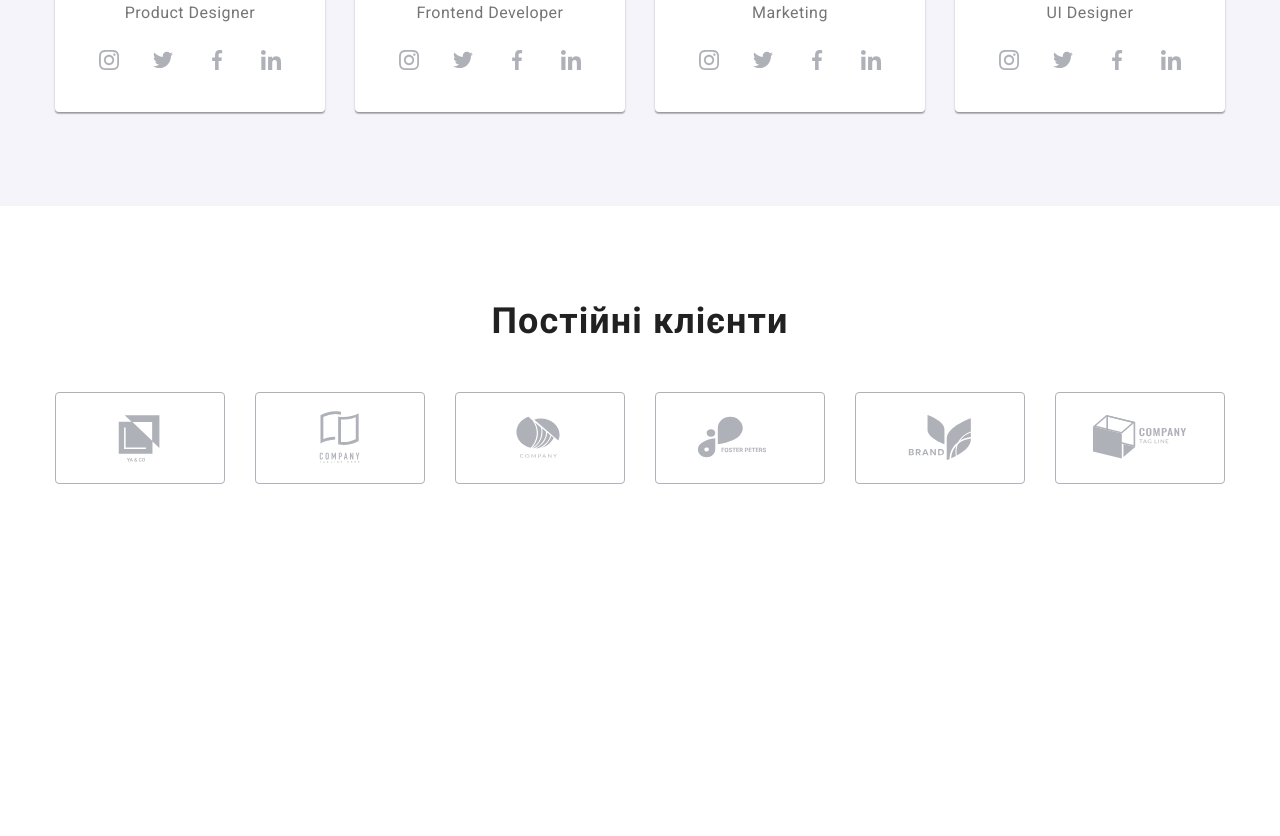
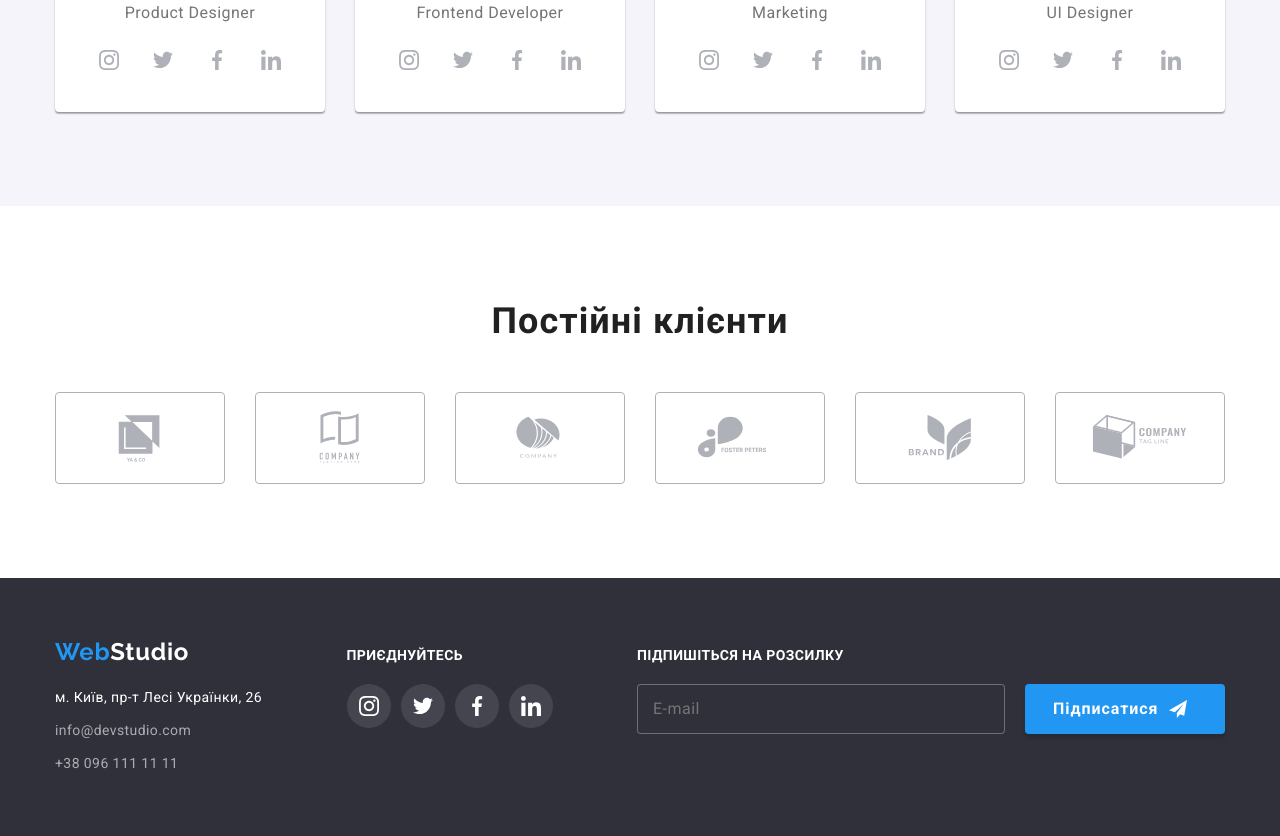
Before and after one commit to CeresRasmussen/goit-markup-hw-07-, a plain HTML site: page index.html in a window 1280 px wide. Shown: the part 2098-2934 px from the top of the page. Before the commit the page ends 2676 px from the top, so only its background shows below. Drawn offline with nearby package versions, Linux system fonts and the light colour scheme.

Commit message:
add Footer and modal (сонце сяє, пташки співають)

```diff
--- a/index.html
+++ b/index.html
@@ -483,8 +483,8 @@
         </div>
       </section>
     </main>
-    <!-- <footer class="footer">
-      <div class="container footer__container">
+    <footer class="footer">
+      <div class="container">
         <div class="footer__address">
           <a href="./index.html" class="footer__logo" lang="en"
             ><span class="logo__web">Web</span>Studio</a
@@ -640,7 +640,7 @@
           <button class="modal__send-button" type="submit">Відправити</button>
         </form>
       </div>
-    </div> -->
+    </div>
 
     <!-- Js-script -->
 
--- a/sass/components/_footer.scss
+++ b/sass/components/_footer.scss
@@ -3,10 +3,30 @@
   padding-bottom: 60px;
   background-color: $second-background-color;
 
-  &__container {
+  .container {
     display: flex;
-    align-items: baseline;
+    align-items: center;
+    flex-direction: column;
     justify-content: space-between;
+
+    @media screen and (min-width: 768px) and (max-width: 1199px) {
+      flex-direction: row;
+      flex-wrap: wrap;
+      justify-content: space-around;
+    }
+    @media screen and (min-width: 1200px) {
+      flex-direction: row;
+      align-items: baseline;
+      justify-content: space-between;
+    }
+  }
+  &__address {
+    text-align: center;
+    margin-bottom: 60px;
+    @media screen and (min-width: 1200px) {
+      text-align: start;
+      margin-bottom: 0;
+    }
   }
 
   &__logo {
@@ -43,6 +63,12 @@
 }
 
 .footer-social {
+  margin-bottom: 60px;
+  @media screen and (min-width: 1200px) {
+      text-align: start;
+      margin-bottom: 0;
+    }
+
   &__text {
     margin-bottom: 20px;
     font-weight: 700;
@@ -51,6 +77,11 @@
     text-transform: uppercase;
     letter-spacing: 0.03em;
     color: $main-background-color;
+    text-align: center;
+
+    @media screen and (min-width: 1200px) {
+      text-align: left;
+    }
   }
 
   &__list {
@@ -74,8 +105,16 @@
 
 .subscribe {
   display: flex;
+  // width: 100%;
   flex-direction: column;
   gap: 20px;
+  text-align: center;
+  @media screen and (max-width: 1199px) {
+    width: 100%;
+  }
+  @media screen and (min-width: 1200px) {
+    text-align: left;
+  }
 
   &__label {
     font-weight: 700;
@@ -89,12 +128,20 @@
 
   &__item {
     display: flex;
-    gap: 10px;
+    flex-direction: column;
+    align-items: center;
+    gap: 20px;
+
+    @media screen and (min-width: 1200px) {
+      flex-direction: row;
+    }
   }
 
   &__input {
     @include flexCenter;
-    width: 358px;
+    // width: 358px;
+    width: 100%;
+    max-width: 450px;
     height: 50px;
     padding: 15px;
     font-size: 16px;
@@ -107,6 +154,9 @@
     outline: none;
 
     transition: border 250ms $main-animation-cubic;
+    @media screen and (min-width: 1200px) {
+      width: 368px;
+    }
   }
 
   &__input:hover,
@@ -118,6 +168,8 @@
   &__button {
     @include buttonStyle;
     display: flex;
+    width: 200px;
+    margin: 0 auto;
     padding: 10px 28px;
     gap: 10px;
     align-items: center;
--- a/sass/components/_modal.scss
+++ b/sass/components/_modal.scss
@@ -26,8 +26,9 @@ body.modal-open {
 
 .modal {
   position: absolute;
-  min-width: 528px;
-  min-height: 581px;
+  width: 100%;
+  max-width: 450px;
+  max-height: 609px;
   left: 50%;
   top: 50%;
   padding: 40px;
@@ -39,6 +40,9 @@ body.modal-open {
 
   transform: translate(-50%, -50%) scale(1);
   transition: transform 250ms $main-animation-cubic;
+  @media screen and (min-width: 1200px) {
+      max-width: 526px;
+    }
 
   &__close-button {
     @include flexCenter;
--- a/sass/utils/_base.scss
+++ b/sass/utils/_base.scss
@@ -2,11 +2,13 @@ body {
   padding-top: 60px;
   background-color: $main-background-color;
   font-family: 'Roboto', sans-serif;
-  font-size: 14px;
-  line-height: 1.71;
+  font-size: 12px;
+  line-height: 1.16;
   color: $description-text-color;
-  @media  screen and (min-width:768px) {
+  @media screen and (min-width: 1200px) {
     padding-top: 80px;
+    font-size: 14px;
+    line-height: 1.71;
   }
 }
 
```
Also changed, not shown: css/main.css, css/main.min.css, 2 other files.
